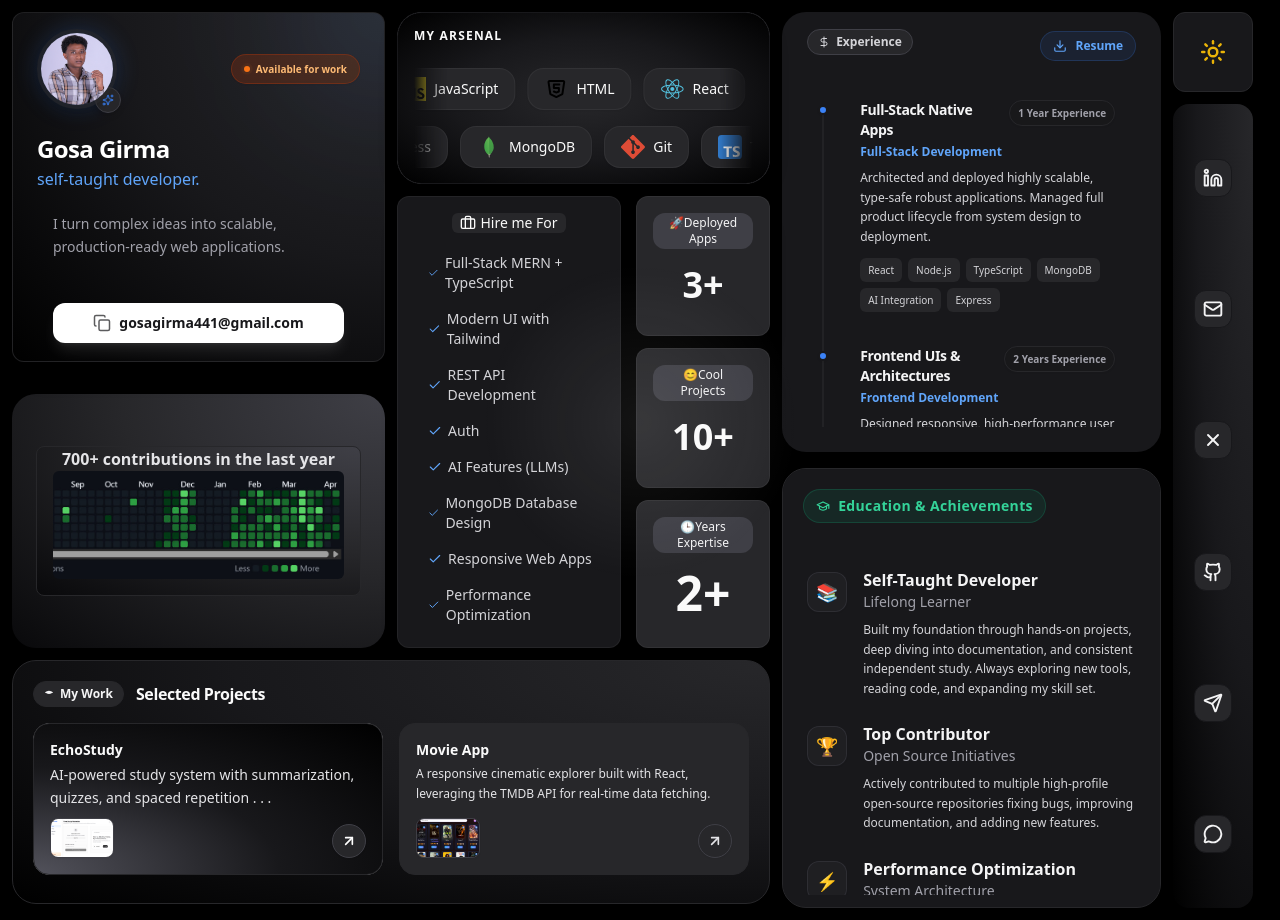
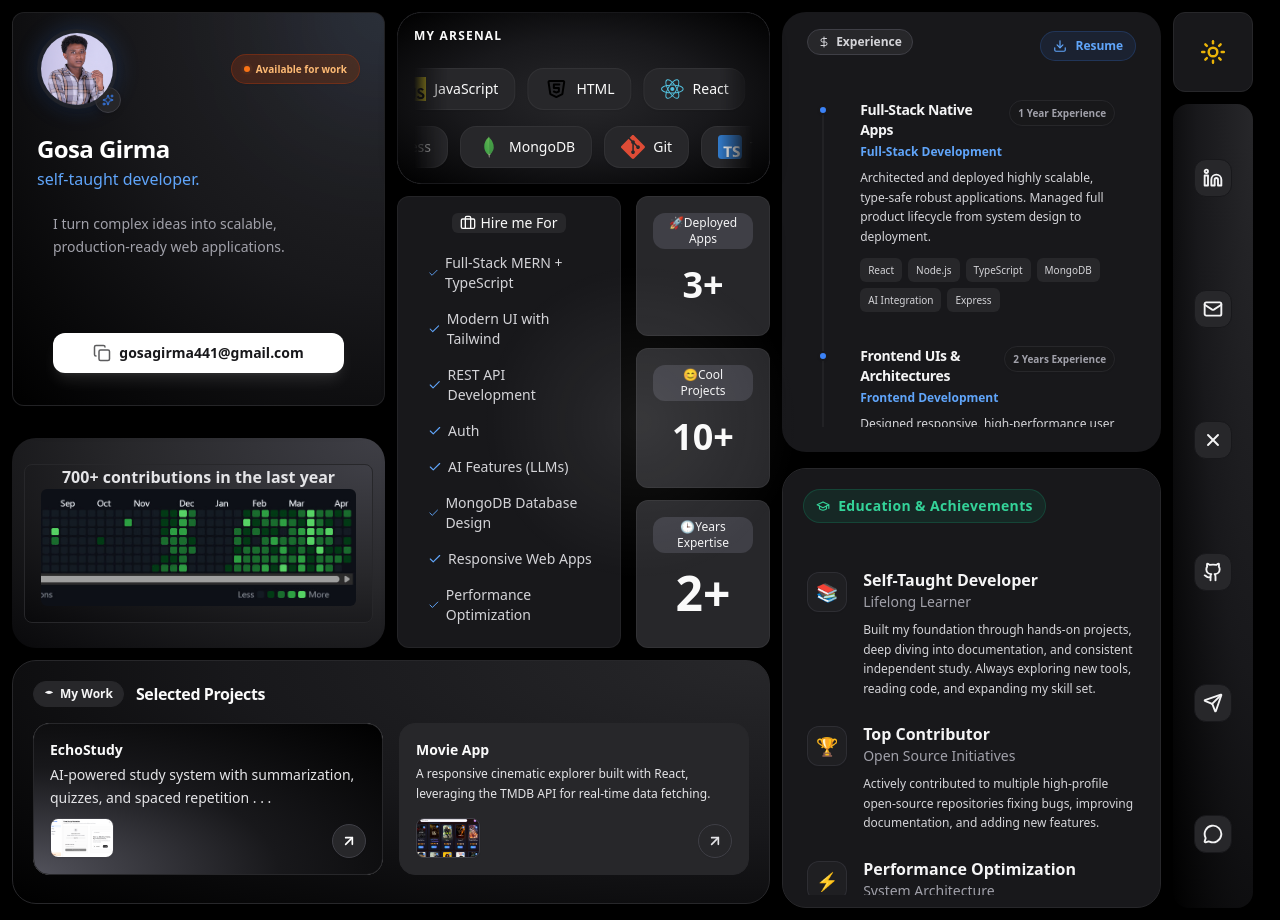
Before and after one commit to gosag/bentofolio, a React (Vite) app in the folder bentofolio/: page / in a window 1280 px wide. Built offline with nearby package versions, Linux system fonts and the light colour scheme.

Commit message:
fix: adjust min-height and padding in IdentityCard and GithubDisplay for improved layout

```diff
--- a/bentofolio/src/ProfileCard.tsx
+++ b/bentofolio/src/ProfileCard.tsx
@@ -17,7 +17,7 @@ const IdentityCard = () => {
 
   return (
     <motion.div
-      className="min-h-[57%] sm:min-h-[50%] flex justify-center"
+      className="min-h-[47%] md:min-h-[62%] flex justify-center"
       initial={{ opacity: 0, y: 30, scale: 0.95 }}
       animate={{ opacity: 1, y: 0, scale: 1 }}
       transition={{ delay: 0.2, duration: 0.6, type: "spring", stiffness: 100 }}
@@ -104,7 +104,7 @@ const IdentityCard = () => {
 function GithubDisplay(){
     return(
         <motion.div
-          className="flex min-h-[30%] sm:min-h-[40%]  flex-col items-center justify-center gap-3  shadow-xl p-6 bg-[radial-gradient(ellipse_at_top_right,_theme(colors.zinc.50),_theme(colors.zinc.100),_theme(colors.blue.50))] rounded-3xl hover:shadow-2xl dark:bg-[radial-gradient(ellipse_at_top_right,_var(--tw-gradient-stops))] from-zinc-700 via-zinc-800 to-zinc-950 dark:border-zinc-800 "
+          className="flex  p-4 min-h-[33%] flex-col items-center justify-center gap-3  shadow-xl px-3 bg-[radial-gradient(ellipse_at_top_right,_theme(colors.zinc.50),_theme(colors.zinc.100),_theme(colors.blue.50))] rounded-3xl hover:shadow-2xl dark:bg-[radial-gradient(ellipse_at_top_right,_var(--tw-gradient-stops))] from-zinc-700 via-zinc-800 to-zinc-950 dark:border-zinc-800 "
           initial={{ opacity: 0, y: 30 }}
           animate={{ opacity: 1, y: 0 }}
           transition={{  duration: 0.5 }}
```
